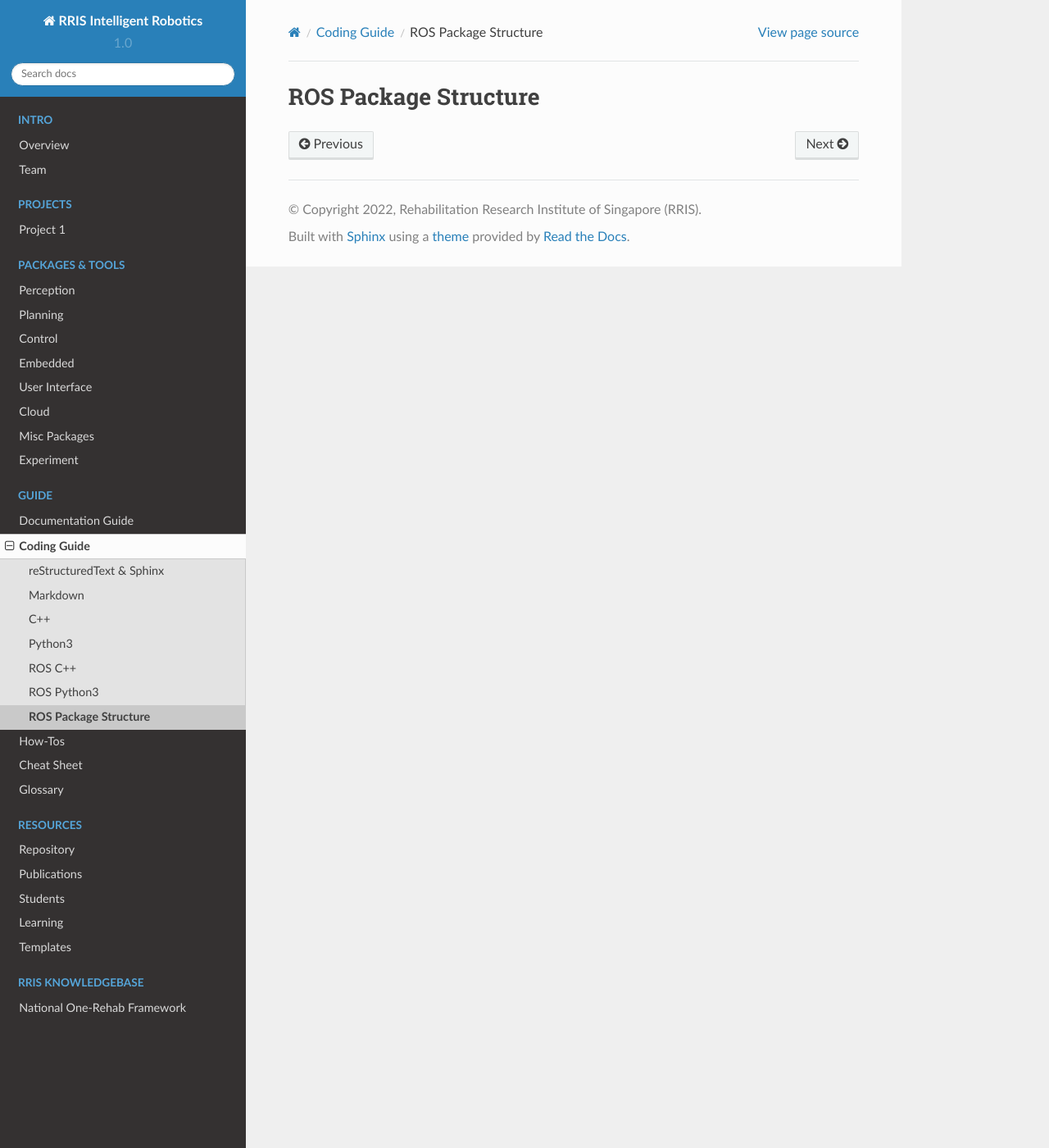
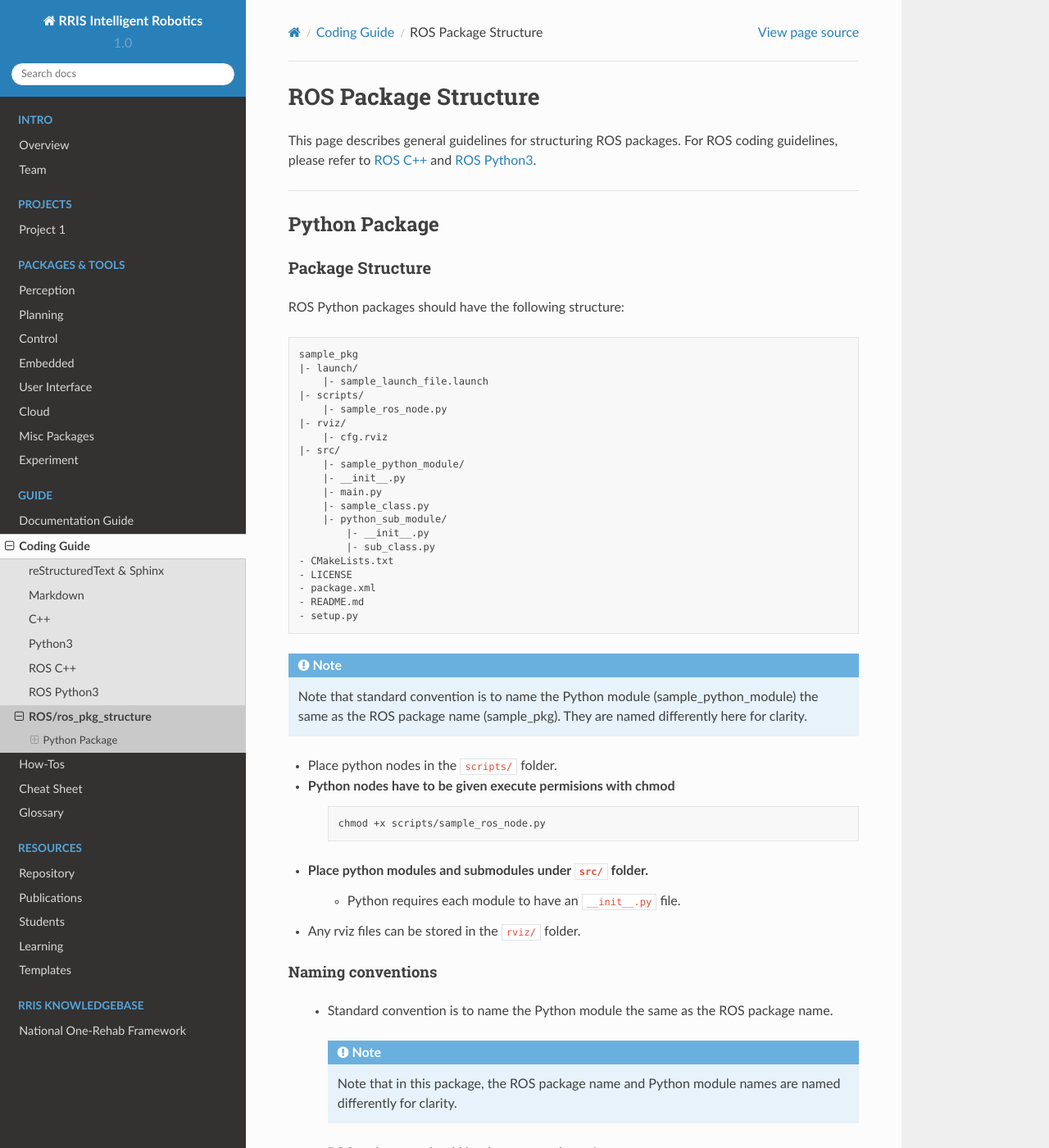
Before and after one commit to tky1026/rris_doc, a Sphinx documentation site: the page built from docs/source/Doc/Guide/ROS/ros_pkg_structure.rst, in a window 1280 px wide and 1400 px high. Shown: the whole window at 82% size. Built offline with Sphinx 7.4.7 and the Read the Docs theme 2.0.0, drawn with Linux system fonts in a browser that asks for light colours; pages that are not in the unit, such as notebooks, are missing from menus; some of the changed text lies outside the part shown.

Commit message:
added rospkgstructure guidelines

```diff
--- a/docs/source/Doc/Guide/ROS/ros_pkg_structure.rst
+++ b/docs/source/Doc/Guide/ROS/ros_pkg_structure.rst
@@ -1,3 +1,81 @@
+.. _ros-ros-pkg-structure:
+
 =====================
 ROS Package Structure
 =====================
+
+This page describes general guidelines for structuring ROS packages. For ROS coding guidelines, please refer to :ref:`code-cppros` and :ref:`code-pyros`.
+
+----
+
+.. _ros-ros-pkg-structure-python:
+
+Python Package
+==============
+
+Package Structure
+-----------------
+ROS Python packages should have the following structure:
+
+.. code-block:: text
+
+    sample_pkg
+    |- launch/
+        |- sample_launch_file.launch
+    |- scripts/
+        |- sample_ros_node.py
+    |- rviz/
+        |- cfg.rviz
+    |- src/
+        |- sample_python_module/
+        |- __init__.py
+        |- main.py
+        |- sample_class.py
+        |- python_sub_module/
+            |- __init__.py
+            |- sub_class.py
+    - CMakeLists.txt
+    - LICENSE
+    - package.xml
+    - README.md
+    - setup.py
+
+
+.. note::
+
+    Note that standard convention is to name the Python module (sample_python_module) the same as the ROS package name (sample_pkg). They are named differently here for clarity.
+
+
+* Place python nodes in the ``scripts/`` folder.
+
+* Python nodes have to be given execute permisions with chmod
+    .. code-block:: text
+
+        chmod +x scripts/sample_ros_node.py
+
+
+* Place python modules and submodules under ``src/`` folder.
+   - Python requires each module to have an ``__init__.py`` file.
+
+* Any rviz files can be stored in the ``rviz/`` folder.
+
+Naming conventions
+~~~~~~~~~~~~~~~~~~
+   - Standard convention is to name the Python module the same as the ROS package name.
+
+    .. note::
+
+        Note that in this package, the ROS package name and Python module names are named differently for clarity.
+
+   - ROS node name should be the same as the script name.
+
+
+References
+----------
+1. `ROS PyStyleGuide`_
+2. `ROS docs (Jade)`_
+3. `Understanding how ROS sources Python modules`_
+
+.. _ROS PyStyleGuide: http://wiki.ros.org/PyStyleGuide
+.. _ROS docs (Jade): http://docs.ros.org/en/jade/api/catkin/html/howto/format2/installing_python.html
+.. _Understanding how ROS sources Python modules: http://www.artificialhumancompanions.com/structure-python-based-ros-package/#:~:text=Python%2Dbased%20ROS%20packages%20will,it%20isn't%20already%20running.
--- a/docs/source/Doc/Guide/guide_code.rst
+++ b/docs/source/Doc/Guide/guide_code.rst
@@ -19,4 +19,4 @@ Coding Guide
    :caption: ROS
    :maxdepth: 1
 
-   ROS/ros_pkg_structure
+   ROS/ros_pkg_structure <ROS/ros_pkg_structure.rst>
```
